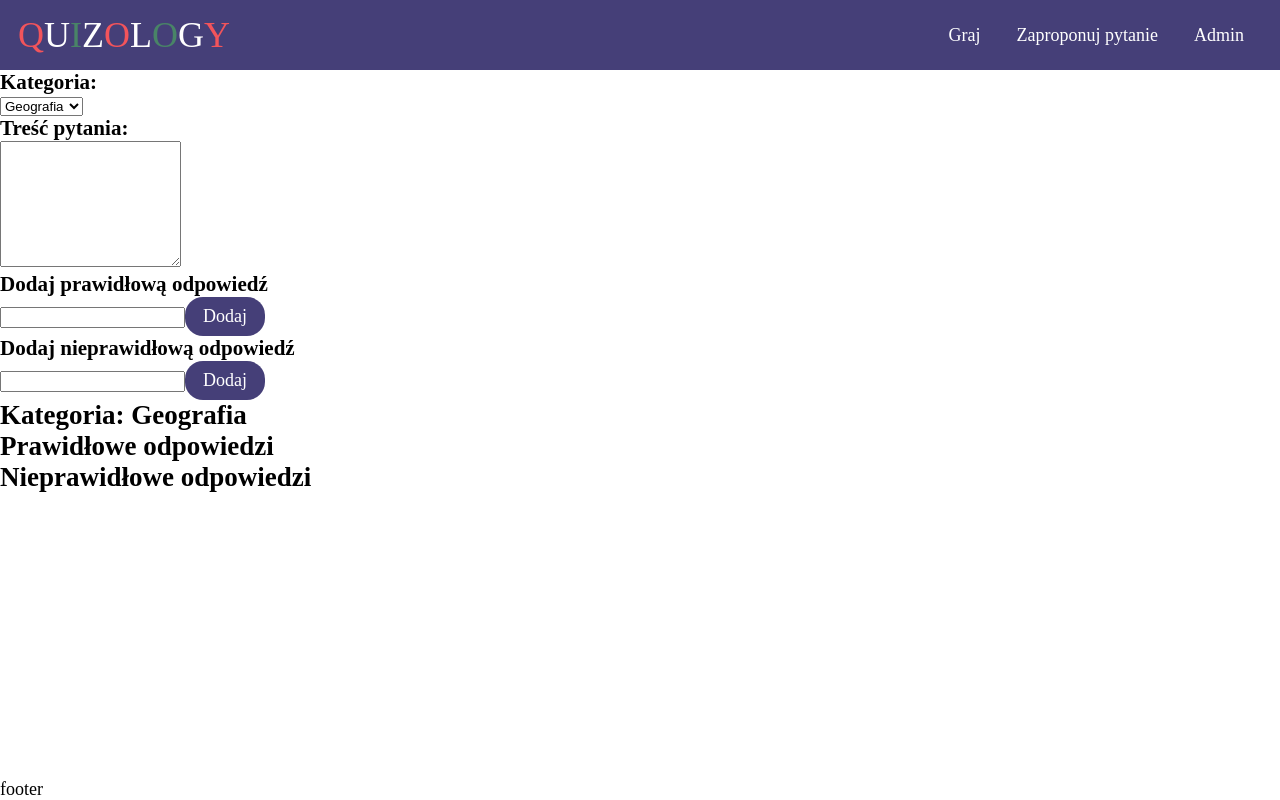
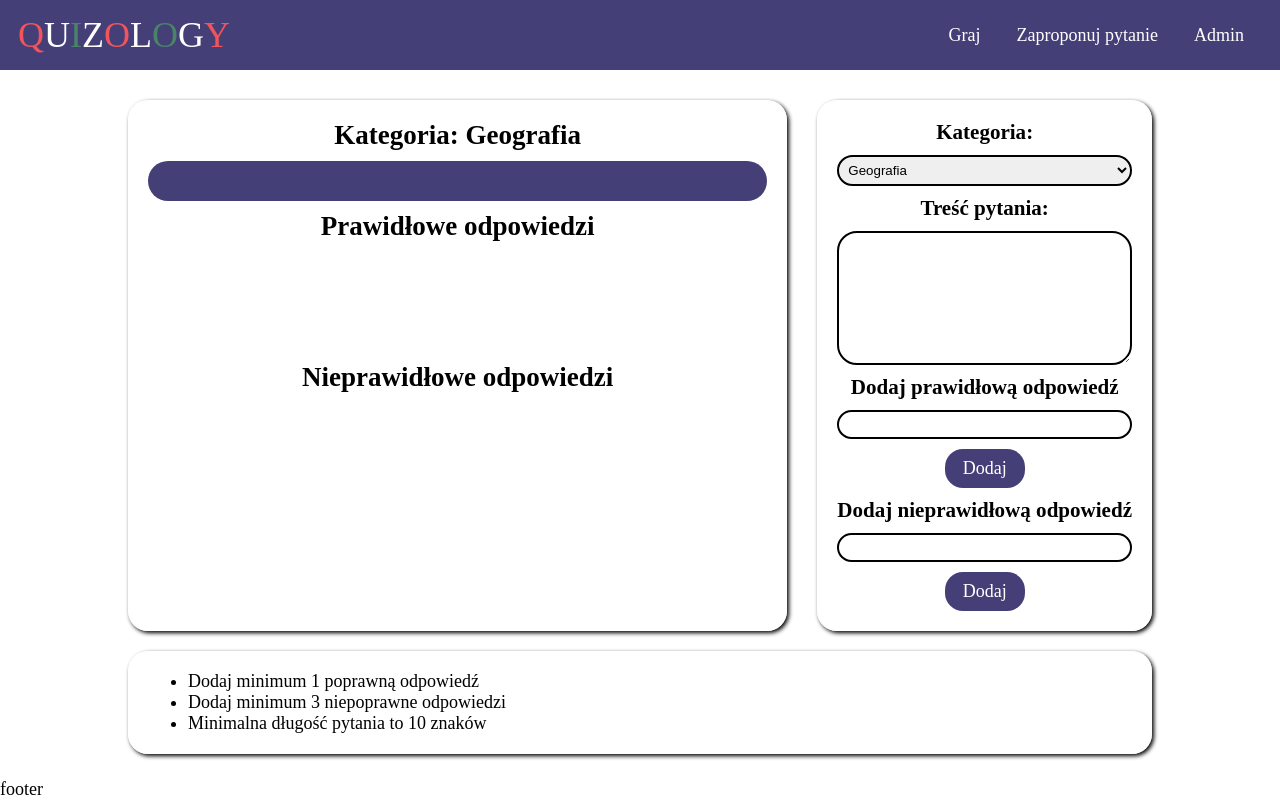
Before and after one commit to im-eMBy/Quizology-2.0, a React (Create React App) app: page / in a window 1280 px wide. Built offline with nearby package versions, Linux system fonts and the light colour scheme.

Commit message:
suggest page - styles, validation

```diff
--- a/src/components/SuggestForm.tsx
+++ b/src/components/SuggestForm.tsx
@@ -9,7 +9,7 @@ import { Category } from "../shared/types";
 export const SuggestForm: React.FC = () => {
     const dispatch = useDispatch();
     const { suggestSetCategory, suggestSetDisplayedCategory, suggestSetText, suggestAddCorrect, suggestAddIncorrect } = bindActionCreators(actionCreators, dispatch);
-    const { text } = useSelector((state: RootState) => state.suggest);
+    const { text, displayedCategory, category } = useSelector((state: RootState) => state.suggest);
     const { categories } = useSelector((state: RootState) => state.app);
 
     const categorySelectElement = useRef<HTMLSelectElement>(null);
@@ -20,9 +20,12 @@ export const SuggestForm: React.FC = () => {
     const [newIncorrect, setNewIncorrect] = useState<string>("");
 
     useEffect(() => {
-        suggestSetDisplayedCategory(categories[0].displayName);
-        suggestSetCategory(categories[0].name);
-    }, [categories]) // eslint-disable-line react-hooks/exhaustive-deps
+        if (displayedCategory === null || category === null) {
+            suggestSetDisplayedCategory(categories[0].displayName);
+            suggestSetCategory(categories[0].name);
+        }
+        if (category !== null && categorySelectElement.current) categorySelectElement.current.value = category;
+    }, []) // eslint-disable-line react-hooks/exhaustive-deps
 
     const handleCategoryChange = () => {
         if (categorySelectElement && categorySelectElement.current) {
@@ -43,13 +46,13 @@ export const SuggestForm: React.FC = () => {
         if (incorrectInputElement && incorrectInputElement.current) incorrectInputElement.current.focus();
     }
 
-    const getCategoriesList = () => {
+    const getCategoriesList = (): JSX.Element[] => {
         return categories.map((category: Category) => {
             return <option key={category.name} value={category.name}>{category.displayName}</option>
         })
     }
 
-    return <div className='suggest__form'>
+    return <div className='suggest__form container'>
         <h3>Kategoria:</h3>
         <select ref={categorySelectElement} onChange={() => handleCategoryChange()}>
             {getCategoriesList()}
--- a/src/components/SuggestPreview.tsx
+++ b/src/components/SuggestPreview.tsx
@@ -11,7 +11,7 @@ export const SuggestPreview: React.FC = () => {
     const { suggestRemoveCorrect, suggestRemoveIncorrect } = bindActionCreators(actionCreators, dispatch);
     const { text, displayedCategory, correct, incorrect } = useSelector((state: RootState) => state.suggest);
 
-    const getCorrectAnswers = () => {
+    const getCorrectAnswers = (): JSX.Element[] => {
         return correct.map((answer: string, i: number) => {
             return <div className="preview__answer" key={i + answer}>
                 <span>{answer}</span>
@@ -21,9 +21,9 @@ export const SuggestPreview: React.FC = () => {
             </div>
         })
     }
-    const getIncorrectAnswers = () => {
+    const getIncorrectAnswers = (): JSX.Element[] => {
         return incorrect.map((answer: string, i: number) => {
-            return <div className="preview__answer" key={i + answer}>
+            return <div className="preview__answer preview__answer--incorrect" key={i + answer}>
                 <span>{answer}</span>
                 <button className="preview__remove-answer-button" onClick={() => suggestRemoveIncorrect(answer)}>
                     <img src={deleteIcon} alt="Usuń" />
@@ -32,15 +32,15 @@ export const SuggestPreview: React.FC = () => {
         })
     }
 
-    return <div className='suggest__preview'>
+    return <div className='suggest__preview container'>
         <h2>Kategoria: {displayedCategory}</h2>
         <p className='preview__text'>{text}</p>
+        <h2>Prawidłowe odpowiedzi</h2>
         <div className="preview__answers-container">
-            <h2>Prawidłowe odpowiedzi</h2>
             {getCorrectAnswers()}
         </div>
+        <h2>Nieprawidłowe odpowiedzi</h2>
         <div className="preview__answers-container">
-            <h2>Nieprawidłowe odpowiedzi</h2>
             {getIncorrectAnswers()}
         </div>
     </div>
--- /dev/null
+++ b/src/components/SuggestValidate.tsx
@@ -0,0 +1,24 @@
+import { useSelector } from "react-redux";
+import { RootState } from "../state/reducers";
+
+export const SuggestValidate: React.FC = () => {
+    const { text, displayedCategory, correct, incorrect } = useSelector((state: RootState) => state.suggest);
+
+    const validationMesseges: string[] = [];
+    if (correct.length < 1) validationMesseges.push("Dodaj minimum 1 poprawną odpowiedź");
+    if (incorrect.length < 3) validationMesseges.push("Dodaj minimum 3 niepoprawne odpowiedzi");
+    if (text.length < 10) validationMesseges.push("Minimalna długość pytania to 10 znaków");
+    if (correct.findIndex(answer => answer.length > 30) !== -1 || incorrect.findIndex(answer => answer.length > 30) !== -1) {
+        validationMesseges.push("Przynajmniej jedna z odpowiedzi przekracza maksymalną długość 30 znaków");
+    }
+
+    const getValidationMessages = (): JSX.Element[] => {
+        return validationMesseges.map((message: string, i) => <li key={i}>{message}</li>)
+    }
+
+    return <div className="suggest__validate container">
+        <ul>
+            {getValidationMessages()}
+        </ul>
+    </div>
+}
--- a/src/pages/SuggestQuestion.tsx
+++ b/src/pages/SuggestQuestion.tsx
@@ -1,5 +1,8 @@
 import { SuggestForm } from "../components/SuggestForm";
 import { SuggestPreview } from "../components/SuggestPreview";
+import { SuggestValidate } from "../components/SuggestValidate";
+
+import "../scss/_suggest.scss";
 
 export const SuggestQuestion: React.FC = () => {
 
@@ -7,8 +10,9 @@ export const SuggestQuestion: React.FC = () => {
    return <div className='suggest__container-outer'>
       {/* <SuggestQuestionValidate questionData={question} onSend={handleQuestionSend}/> */}
       <div className='suggest__container-inner'>
+         <SuggestPreview />
          <SuggestForm />
-         <SuggestPreview />
       </div>
+      <SuggestValidate />
    </div>
 }
--- a/src/scss/_main.scss
+++ b/src/scss/_main.scss
@@ -21,6 +21,12 @@ html {
     background-repeat: no-repeat;
     background-position: center bottom;
   }
+  .container {
+      background-color: fade-out($color-white, 0.2);
+      border-radius: 20px;
+      box-shadow: 2px 2px 4px black;
+      padding: 20px;
+  }
   button {
     font-family: inherit;
     padding: 0.5em 1em;
--- /dev/null
+++ b/src/scss/_suggest.scss
@@ -0,0 +1,83 @@
+@import "./colors";
+
+.suggest__container-outer {
+    margin: 0 10%;
+    display: flex;
+    flex-direction: column;
+    gap: 20px;
+}
+.suggest__container-inner {
+    display: flex;
+    justify-content: center;
+    gap: 30px;
+    margin-top: 30px;
+}
+.suggest__preview {
+    flex-grow: 1;
+    min-width: 50%;
+    display: flex;
+    flex-direction: column;
+    align-items: center;
+    gap: 10px;
+    .preview__text {
+        overflow-wrap: break-word;
+        width: 100%;
+        min-height: 2.2em;
+        color: $color-white;
+        background-color: $color-blue;
+        border-radius: 20px;
+        padding: 0.5em 1em;
+    }
+    .preview__answers-container {
+        min-height: 100px;
+        display: flex;
+        flex-wrap: wrap;
+        justify-content: center;
+        gap: 10px;
+    }
+    .preview__answer {
+        color: $color-white;
+        height: fit-content;
+        display: flex;
+        align-items: center;
+        gap: 5px;
+        background-color: $color-green;
+        border-radius: 20px;
+        padding: 0.5em 1em;
+        button {
+            background-color: transparent;
+            padding: 0;
+            width: 1em;
+            height: 1em;
+        }
+        img {
+            width: 1em;
+            height: 1em;
+        }
+        &--incorrect {
+            background-color: $color-red;
+        }
+    }
+}
+.suggest__form {
+    display: flex;
+    flex-direction: column;
+    align-items: center;
+    gap: 10px;
+    input, textarea, select {
+        width: 100%;
+        border: 2px solid black;
+        border-radius: 20px;
+        outline: none;
+        padding: 5px;
+        &:focus {
+            background-color: fade-out($color-blue, 0.8);
+        }
+    }
+    button {
+        max-width: 120px;
+    }
+}
+.suggest__validate {
+    // width: 100%;
+}
```
